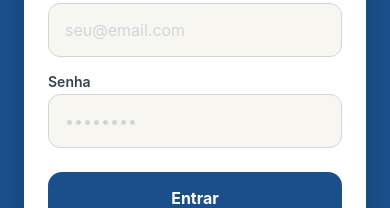
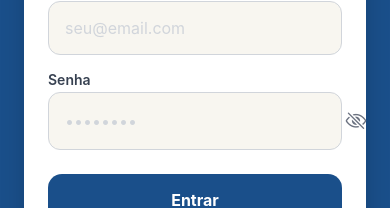
Before and after one commit to ronaldosantos-ai/valorize-app, a React Native app: screen /Auth in a window 390 px wide. Shown: the part 431-639 px from the top of the page. Built offline with nearby package versions, Linux system fonts and the light colour scheme; no server answers.

Commit message:
fix: password eye toggle + redirect to login after register

```diff
--- a/src/screens/auth/LoginScreen.tsx
+++ b/src/screens/auth/LoginScreen.tsx
@@ -11,6 +11,7 @@ import {
   ActivityIndicator,
   Alert,
 } from 'react-native';
+import { Ionicons } from '@expo/vector-icons';
 import { COLORS, SPACING, FONT_SIZES } from '../../constants';
 import { supabase } from '../../lib/supabase';
 
@@ -21,7 +22,16 @@ export default function LoginScreen() {
   const [name, setName] = useState('');
   const [email, setEmail] = useState('');
   const [password, setPassword] = useState('');
+  const [showPassword, setShowPassword] = useState(false);
   const [loading, setLoading] = useState(false);
+
+  function switchMode(newMode: Mode) {
+    setMode(newMode);
+    setName('');
+    setEmail('');
+    setPassword('');
+    setShowPassword(false);
+  }
 
   async function handleSubmit() {
     if (!email || !password) {
@@ -45,7 +55,11 @@ export default function LoginScreen() {
           options: { data: { name } },
         });
         if (error) throw error;
-        Alert.alert('Cadastro realizado!', 'Verifique seu e-mail para confirmar a conta.');
+        Alert.alert(
+          'Cadastro realizado! 🎉',
+          'Verifique seu e-mail para confirmar a conta e depois volte aqui para entrar.',
+          [{ text: 'Entrar agora', onPress: () => switchMode('login') }]
+        );
       }
     } catch (err: any) {
       Alert.alert('Erro', err.message || 'Algo deu errado. Tente novamente.');
@@ -77,7 +91,7 @@ export default function LoginScreen() {
           <View style={styles.toggle}>
             <TouchableOpacity
               style={[styles.toggleBtn, mode === 'login' && styles.toggleActive]}
-              onPress={() => setMode('login')}
+              onPress={() => switchMode('login')}
             >
               <Text style={[styles.toggleText, mode === 'login' && styles.toggleTextActive]}>
                 Entrar
@@ -85,7 +99,7 @@ export default function LoginScreen() {
             </TouchableOpacity>
             <TouchableOpacity
               style={[styles.toggleBtn, mode === 'register' && styles.toggleActive]}
-              onPress={() => setMode('register')}
+              onPress={() => switchMode('register')}
             >
               <Text style={[styles.toggleText, mode === 'register' && styles.toggleTextActive]}>
                 Criar conta
@@ -93,7 +107,7 @@ export default function LoginScreen() {
             </TouchableOpacity>
           </View>
 
-          {/* Campos */}
+          {/* Nome (só no cadastro) */}
           {mode === 'register' && (
             <View style={styles.field}>
               <Text style={styles.label}>Seu nome</Text>
@@ -108,6 +122,7 @@ export default function LoginScreen() {
             </View>
           )}
 
+          {/* Email */}
           <View style={styles.field}>
             <Text style={styles.label}>E-mail</Text>
             <TextInput
@@ -121,16 +136,30 @@ export default function LoginScreen() {
             />
           </View>
 
+          {/* Senha com olho */}
           <View style={styles.field}>
             <Text style={styles.label}>Senha</Text>
+            <View style={styles.passwordContainer}>
               <TextInput
-              style={styles.input}
+                style={styles.passwordInput}
                 placeholder="••••••••"
                 placeholderTextColor={COLORS.gray300}
                 value={password}
                 onChangeText={setPassword}
-              secureTextEntry
+                secureTextEntry={!showPassword}
+                autoCapitalize="none"
               />
+              <TouchableOpacity
+                style={styles.eyeBtn}
+                onPress={() => setShowPassword(!showPassword)}
+              >
+                <Ionicons
+                  name={showPassword ? 'eye-outline' : 'eye-off-outline'}
+                  size={22}
+                  color={COLORS.gray500}
+                />
+              </TouchableOpacity>
+            </View>
           </View>
 
           {/* Botão principal */}
@@ -179,7 +208,6 @@ const styles = StyleSheet.create({
     paddingBottom: SPACING.xl,
   },
 
-  // Header
   header: { alignItems: 'center', marginBottom: SPACING.xl },
   logoContainer: {
     width: 72,
@@ -205,7 +233,6 @@ const styles = StyleSheet.create({
     lineHeight: 20,
   },
 
-  // Card
   card: {
     width: '100%',
     backgroundColor: COLORS.white,
@@ -218,7 +245,6 @@ const styles = StyleSheet.create({
     elevation: 8,
   },
 
-  // Toggle
   toggle: {
     flexDirection: 'row',
     backgroundColor: COLORS.gray100,
@@ -236,7 +262,6 @@ const styles = StyleSheet.create({
   toggleText: { fontSize: FONT_SIZES.sm, color: COLORS.gray500, fontWeight: '600' },
   toggleTextActive: { color: COLORS.primary },
 
-  // Campos
   field: { marginBottom: SPACING.md },
   label: {
     fontSize: FONT_SIZES.sm,
@@ -254,7 +279,25 @@ const styles = StyleSheet.create({
     backgroundColor: COLORS.offWhite,
   },
 
-  // Botão
+  // Senha com olho
+  passwordContainer: {
+    flexDirection: 'row',
+    alignItems: 'center',
+    borderWidth: 1.5,
+    borderColor: COLORS.gray300,
+    borderRadius: 12,
+    backgroundColor: COLORS.offWhite,
+  },
+  passwordInput: {
+    flex: 1,
+    padding: SPACING.md,
+    fontSize: FONT_SIZES.md,
+    color: COLORS.black,
+  },
+  eyeBtn: {
+    padding: SPACING.md,
+  },
+
   btn: {
     backgroundColor: COLORS.primary,
     borderRadius: 14,
@@ -265,11 +308,9 @@ const styles = StyleSheet.create({
   btnDisabled: { opacity: 0.7 },
   btnText: { color: COLORS.white, fontSize: FONT_SIZES.md, fontWeight: '700' },
 
-  // Esqueci
   forgotBtn: { alignItems: 'center', marginTop: SPACING.md },
   forgotText: { fontSize: FONT_SIZES.sm, color: COLORS.gray500 },
 
-  // Rodapé
   footer: {
     marginTop: SPACING.lg,
     fontSize: FONT_SIZES.xs,
```
Lines whose indentation alone changed are shown as unchanged.
